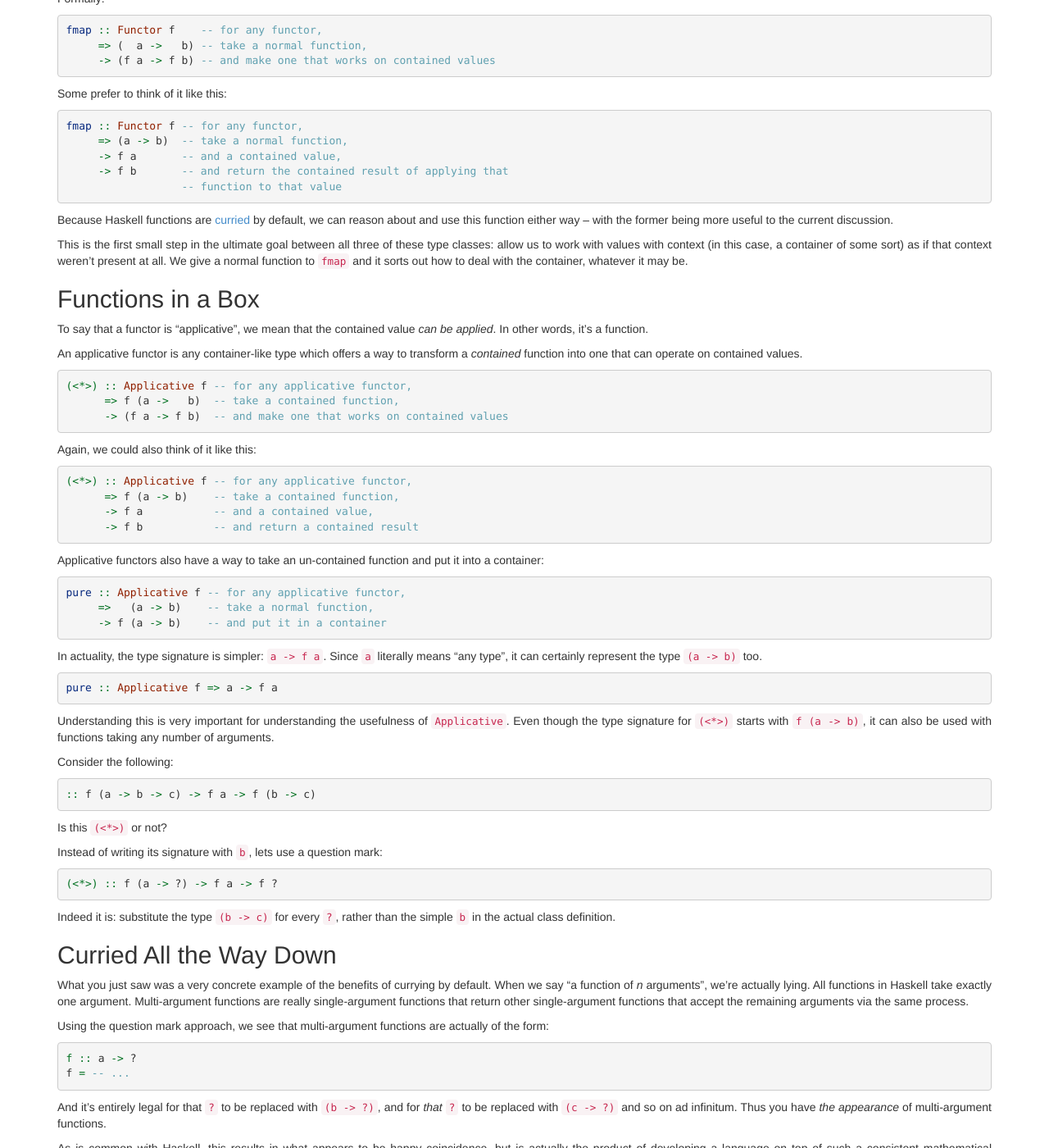
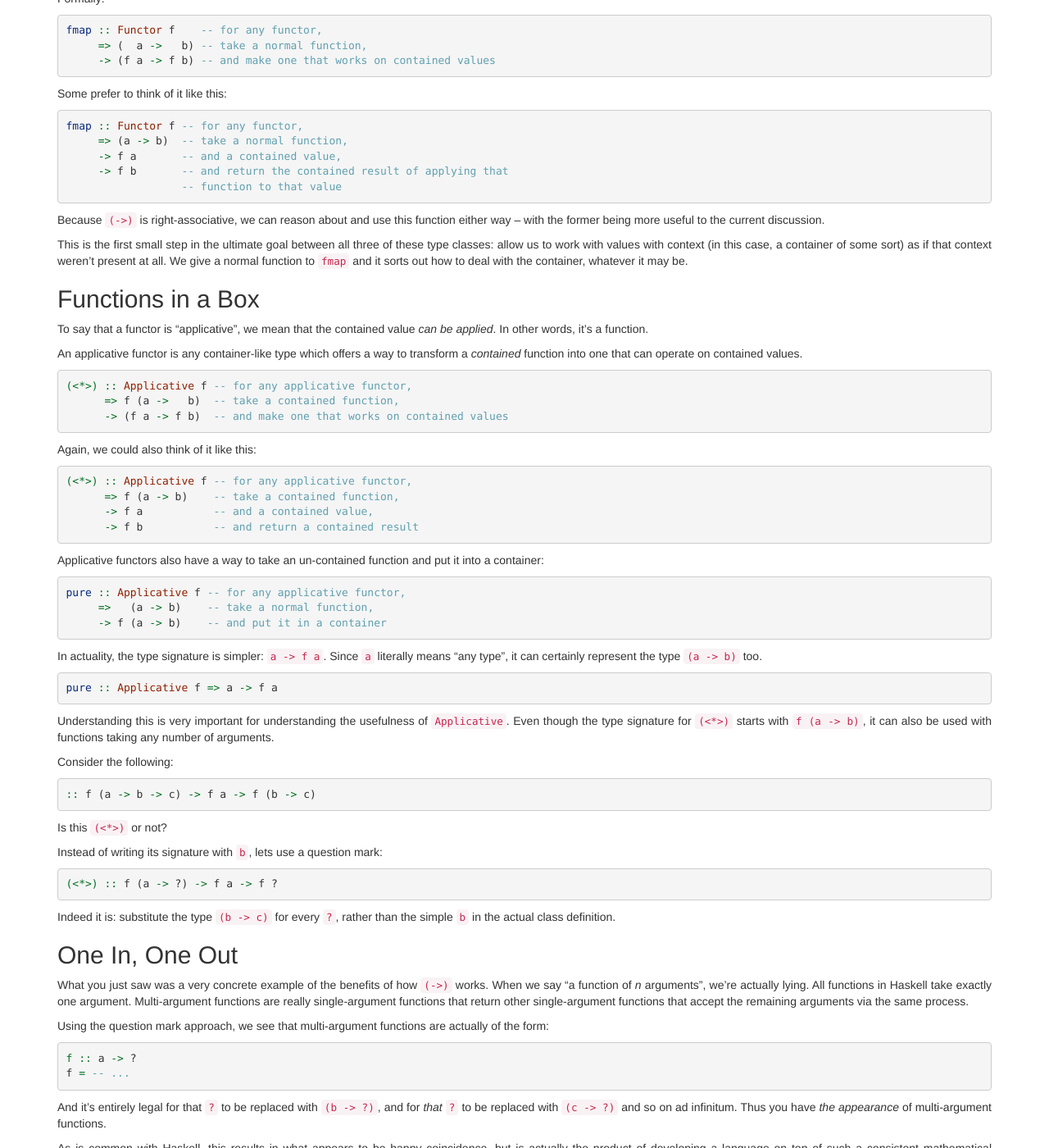
Before and after one commit to pbrisbin/pbrisbin.com, a Jekyll site: the page built from _posts/2014-03-30-applicative_functors.md, in a window 1280 px wide and 1400 px high, scrolled down 369 px. Shown: the whole window at 82% size. Built offline with Jekyll 4.4.1, drawn with Linux system fonts in a browser that asks for light colours.

Commit message:
Curry -> Associativity

````diff
--- a/_posts/2014-03-30-applicative_functors.md
+++ b/_posts/2014-03-30-applicative_functors.md
@@ -46,11 +46,8 @@ fmap :: Functor f -- for any functor,
                   -- function to that value
 ```
 
-Because Haskell functions are [curried][currying] by default, we can reason
-about and use this function either way -- with the former being more useful to
-the current discussion.
-
-[currying]: http://www.haskell.org/haskellwiki/Currying
+Because `(->)` is right-associative, we can reason about and use this function
+either way -- with the former being more useful to the current discussion.
 
 This is the first small step in the ultimate goal between all three of these
 type classes: allow us to work with values with context (in this case, a
@@ -118,10 +115,10 @@ Instead of writing its signature with `b`, lets use a question mark:
 Indeed it is: substitute the type `(b -> c)` for every `?`, rather than the
 simple `b` in the actual class definition.
 
-## Curried All the Way Down
+## One In, One Out
 
-What you just saw was a very concrete example of the benefits of currying by
-default. When we say "a function of *n* arguments", we're actually lying. All
+What you just saw was a very concrete example of the benefits of how `(->)`
+works. When we say "a function of *n* arguments", we're actually lying. All
 functions in Haskell take exactly one argument. Multi-argument functions are
 really single-argument functions that return other single-argument functions
 that accept the remaining arguments via the same process.
````
